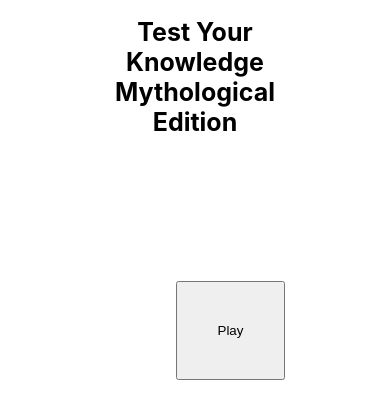
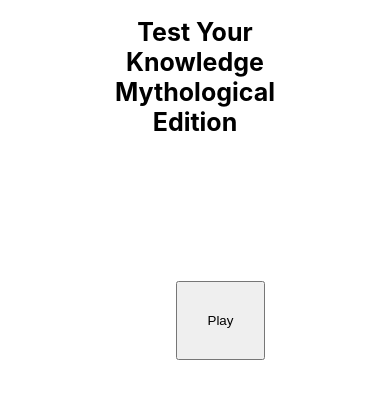
Before and after one commit to SoizicCistac/trivia-mythology, a React (Create React App) app: page / in a window 390 px wide. Shown: the top 418 px of the page. Built offline with nearby package versions, Linux system fonts and the light colour scheme.

Commit message:
btn responsive

```diff
--- a/src/App.css
+++ b/src/App.css
@@ -83,4 +83,7 @@ button{
   p{
     text-align: center;
   }
+  button{
+    padding: 30px;
+  }
 }
```
